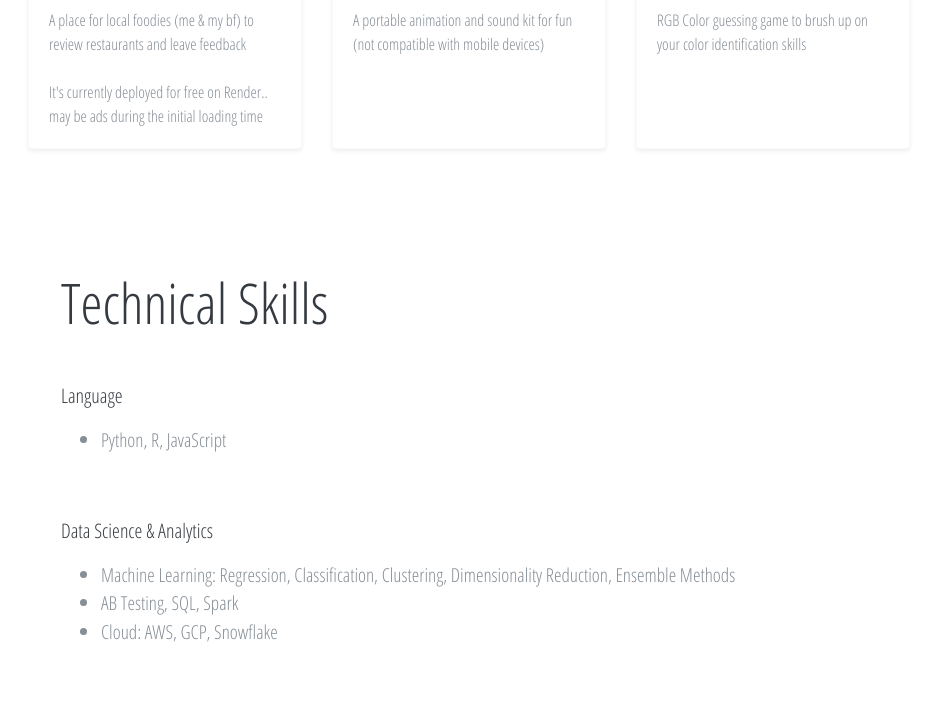
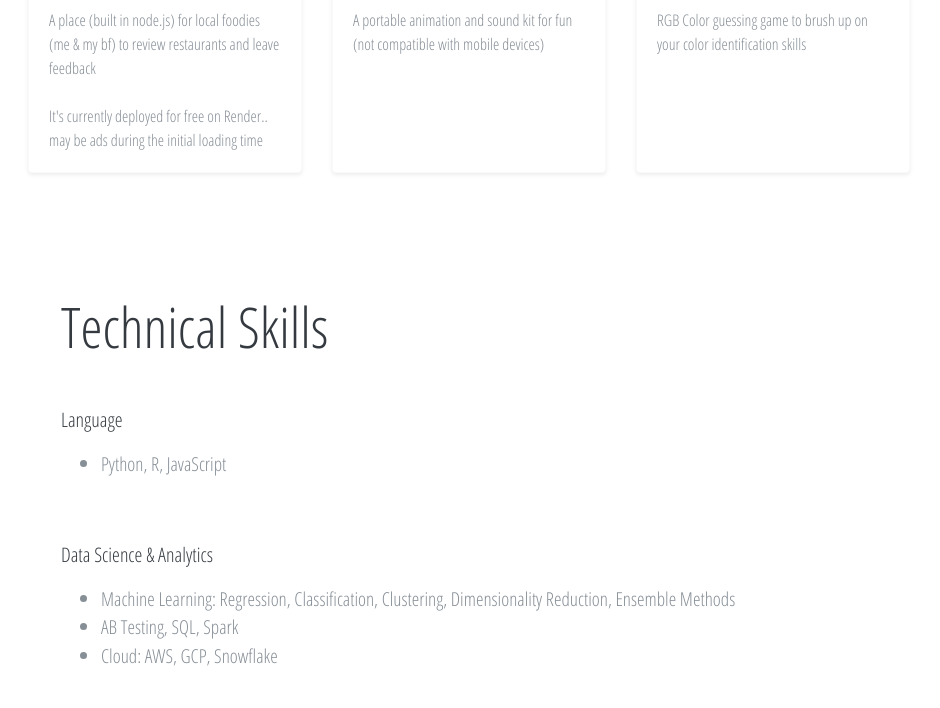
Before and after one commit to JeannieChen/JeannieChen.github.io, a plain HTML site: page index.html in a window 1280 px wide. Shown: the part 5600-6308 px from the top of the page, without its empty margins (307-1247 px from the left). Drawn offline with nearby package versions, Linux system fonts and the light colour scheme; a web font is replaced by a local one.

Commit message:
updated feedme

```diff
--- a/index.html
+++ b/index.html
@@ -559,7 +559,7 @@
                             <i class="fal fa-link"></i> Where to eat?
                           </a>
                         </h5>
-                        <p class="card-text"> A place for local foodies (me & my bf) to review restaurants
+                        <p class="card-text"> A place (built in node.js) for local foodies (me & my bf) to review restaurants
                           and leave feedback <br><br>
                           It's currently deployed for free on Render.. may be ads during the initial loading time
                         </p>
```
